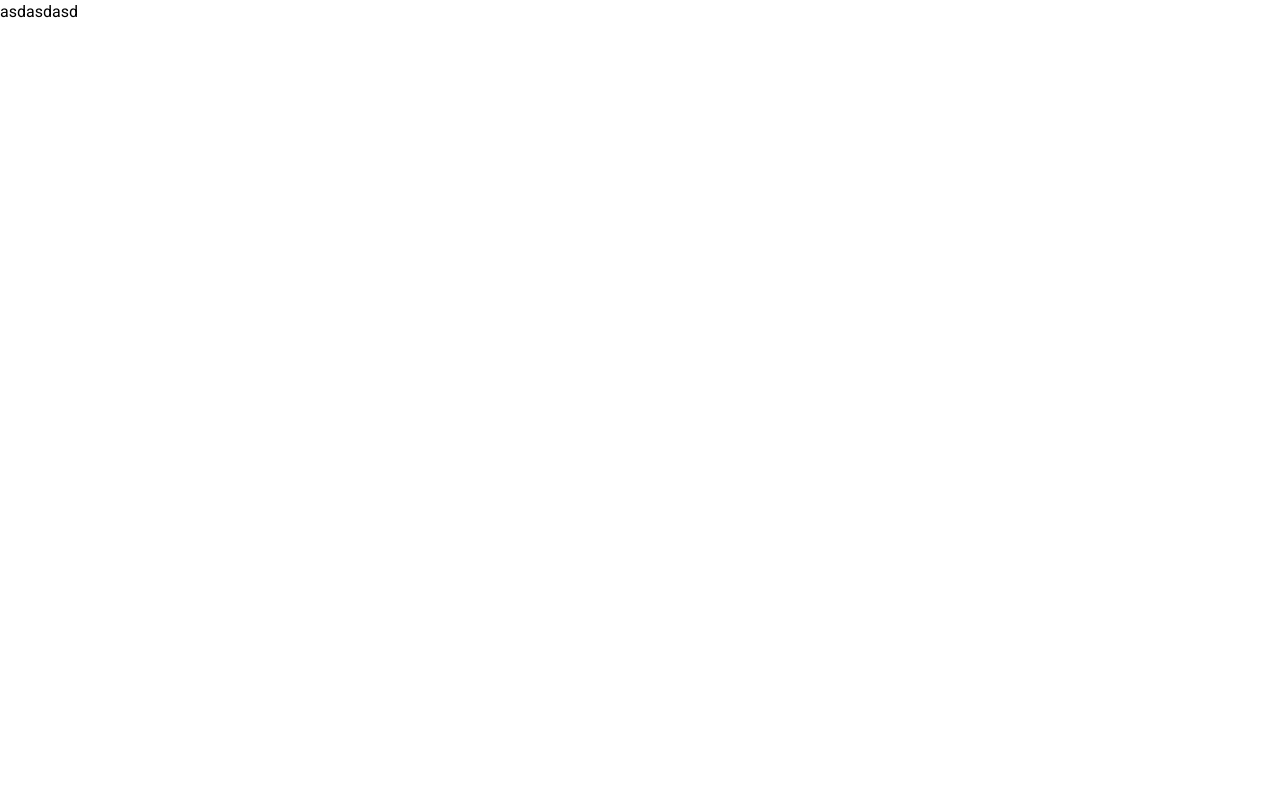
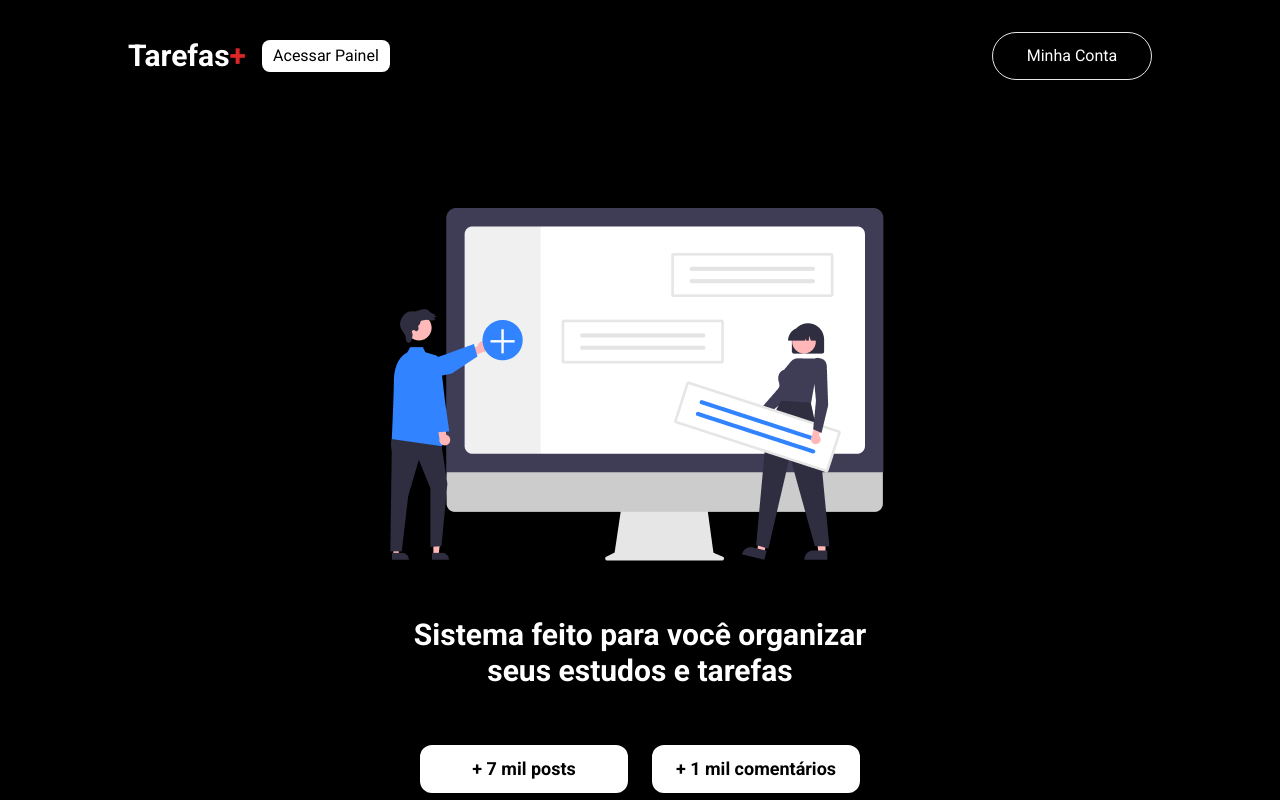
Before and after one commit to RaphaelBorba/HandleTasks, a Next.js app: page / in a window 1280 px wide. Built offline with nearby package versions, Linux system fonts and the light colour scheme.

Commit message:
feat: page home done

```diff
--- /dev/null
+++ b/src/components/Button/Button.tsx
@@ -0,0 +1,10 @@
+
+
+export default function Button(){
+
+    return(
+        <button className="h-12 w-40 rounded-full border text-white transition-colors duration-300 hover:bg-white hover:text-black ">
+            Minha Conta
+        </button>
+    )
+}
--- /dev/null
+++ b/src/components/Header/Header.tsx
@@ -0,0 +1,23 @@
+import Link from "next/link";
+import Button from "../Button/Button";
+import TitleHeader from "./TitleHeader";
+
+export default function Header() {
+
+    return (
+
+        <header className="flex h-28 w-screen items-center justify-center">
+            <div className="flex w-[80%] max-w-screen-xl items-center justify-between gap-7">
+                <div className="flex items-center justify-center gap-4">
+                    <Link href='/'>
+                        <TitleHeader />
+                    </Link>
+                    <Link href='/dashboard'>
+                        <button className="h-8 w-32 rounded-lg bg-white transition-colors duration-300 hover:bg-slate-200">Acessar Painel</button>
+                    </Link>
+                </div>
+                <Button />
+            </div>
+        </header>
+    )
+}
--- /dev/null
+++ b/src/components/Header/TitleHeader.tsx
@@ -0,0 +1,9 @@
+
+
+export default function TitleHeader(){
+
+    return(
+
+        <h1 className="text-3xl font-bold text-white">Tarefas<span className="text-red-600">+</span></h1>
+    )
+}
--- /dev/null
+++ b/src/components/ShowInfo/ShowInfo.tsx
@@ -0,0 +1,13 @@
+
+interface ShowInfoProps{
+
+    children: string
+}
+
+export default function ShowInfo({children}:ShowInfoProps){
+
+    return(
+
+        <span className="flex h-12 w-52 items-center justify-center rounded-xl bg-white text-lg font-bold text-black transition-colors duration-300 hover:bg-slate-200">{children}</span>
+    )
+}
--- a/src/pages/_app.tsx
+++ b/src/pages/_app.tsx
@@ -1,6 +1,7 @@
 import '@/styles/globals.css'
 import type { AppProps } from 'next/app'
 import { Roboto, Inter } from 'next/font/google'
+import Header from '../components/Header/Header'
 
 const roboto = Roboto({
   weight: ['100', '300', '400', '500', '700'],
@@ -14,6 +15,7 @@ const inter = Inter({
 export default function App({ Component, pageProps }: AppProps) {
   return (
     <main className={`${roboto.className}`}>
+      <Header/>
       <Component {...pageProps} />
     </main>
   )
--- /dev/null
+++ b/src/pages/dashboard/index.tsx
@@ -0,0 +1,10 @@
+
+
+export default function Dashboard(){
+
+    return(
+        <main className="text-white">
+            asdasdqwewe
+        </main>
+    )
+}
--- a/src/pages/index.tsx
+++ b/src/pages/index.tsx
@@ -1,12 +1,16 @@
-
-import { Inter } from 'next/font/google'
-
-const inter = Inter({ subsets: ['latin'] })
+import Image from 'next/image'
+import HeroImg from '../../public/hero.png'
+import ShowInfo from '../components/ShowInfo/ShowInfo'
 
 export default function Home() {
   return (
-    <div>
-      asdasdasd
-    </div>
+    <main className='flex flex-col items-center gap-14 px-5 pt-24'>
+      <Image alt='Hero' src={HeroImg}/>
+      <h1 className='text-center text-3xl font-bold text-white'>Sistema feito para você organizar <br/> seus estudos e tarefas</h1>
+      <div className='flex flex-wrap justify-center gap-6'>
+        <ShowInfo>+ 7 mil posts</ShowInfo>
+        <ShowInfo>+ 1 mil comentários</ShowInfo>
+      </div>
+    </main>
   )
 }
--- a/src/styles/globals.css
+++ b/src/styles/globals.css
@@ -1,3 +1,7 @@
 @tailwind base;
 @tailwind components;
 @tailwind utilities;
+
+body{
+  background-color:#000000
+}
```
Also changed, not shown: public/hero.png (added).
